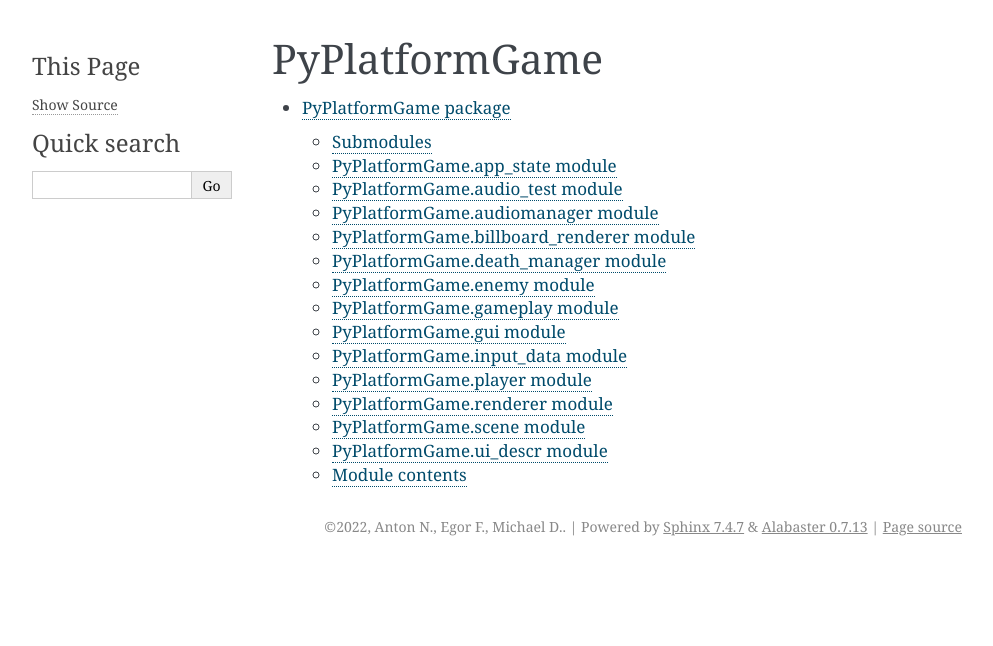
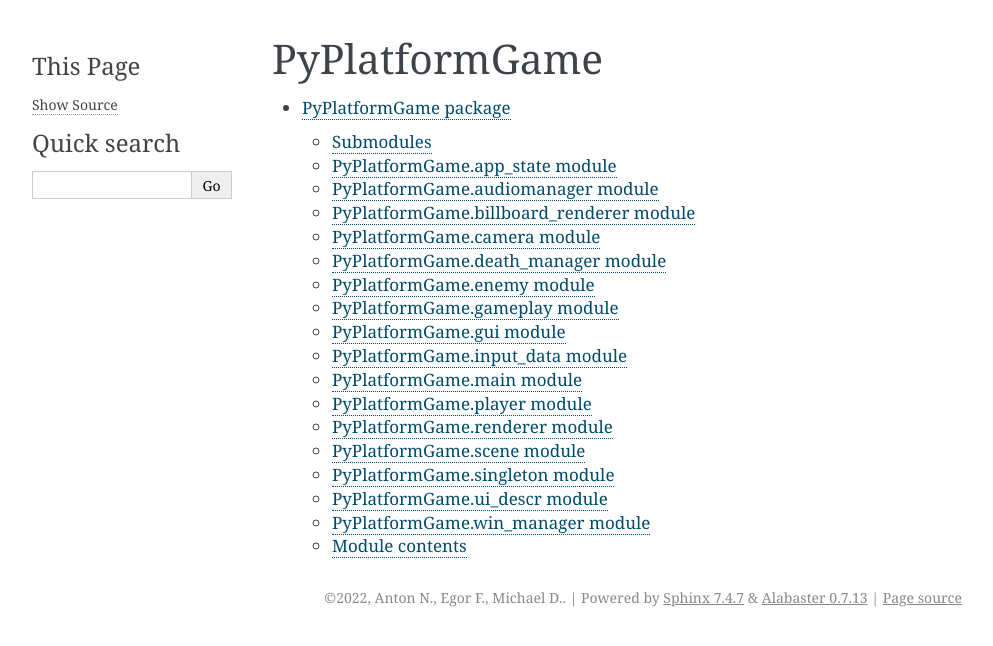
Before and after one commit to Mishok43/PyPlatformGame, a Sphinx documentation site: the page built from docs/modules.rst, in a window 1280 px wide. Shown: the top 646 px of the page, without its empty margins (148-1141 px from the left). Built offline with Sphinx 7.4.7, drawn with Linux system fonts in a browser that asks for light colours.

Commit message:
Update for documentation
Fixed wrong format of docstrings (it broke sphinx docs build)
and changed modules list in docs to match the real one.

```diff
--- a/docs/PyPlatformGame.rst
+++ b/docs/PyPlatformGame.rst
@@ -8,14 +8,6 @@ PyPlatformGame.app\_state module
 --------------------------------
 
 .. automodule:: PyPlatformGame.app_state
-   :members:
-   :undoc-members:
-   :show-inheritance:
-
-PyPlatformGame.audio\_test module
----------------------------------
-
-.. automodule:: PyPlatformGame.audio_test
    :members:
    :undoc-members:
    :show-inheritance:
@@ -32,6 +24,14 @@ PyPlatformGame.billboard\_renderer module
 -----------------------------------------
 
 .. automodule:: PyPlatformGame.billboard_renderer
+   :members:
+   :undoc-members:
+   :show-inheritance:
+
+PyPlatformGame.camera module
+----------------------------
+
+.. automodule:: PyPlatformGame.camera
    :members:
    :undoc-members:
    :show-inheritance:
@@ -76,6 +76,14 @@ PyPlatformGame.input\_data module
    :undoc-members:
    :show-inheritance:
 
+PyPlatformGame.main module
+--------------------------
+
+.. automodule:: PyPlatformGame.main
+   :members:
+   :undoc-members:
+   :show-inheritance:
+
 PyPlatformGame.player module
 ----------------------------
 
@@ -100,10 +108,26 @@ PyPlatformGame.scene module
    :undoc-members:
    :show-inheritance:
 
+PyPlatformGame.singleton module
+-------------------------------
+
+.. automodule:: PyPlatformGame.singleton
+   :members:
+   :undoc-members:
+   :show-inheritance:
+
 PyPlatformGame.ui\_descr module
 -------------------------------
 
 .. automodule:: PyPlatformGame.ui_descr
+   :members:
+   :undoc-members:
+   :show-inheritance:
+
+PyPlatformGame.win\_manager module
+----------------------------------
+
+.. automodule:: PyPlatformGame.win_manager
    :members:
    :undoc-members:
    :show-inheritance:
```
Also changed, not shown: 1 other file.
